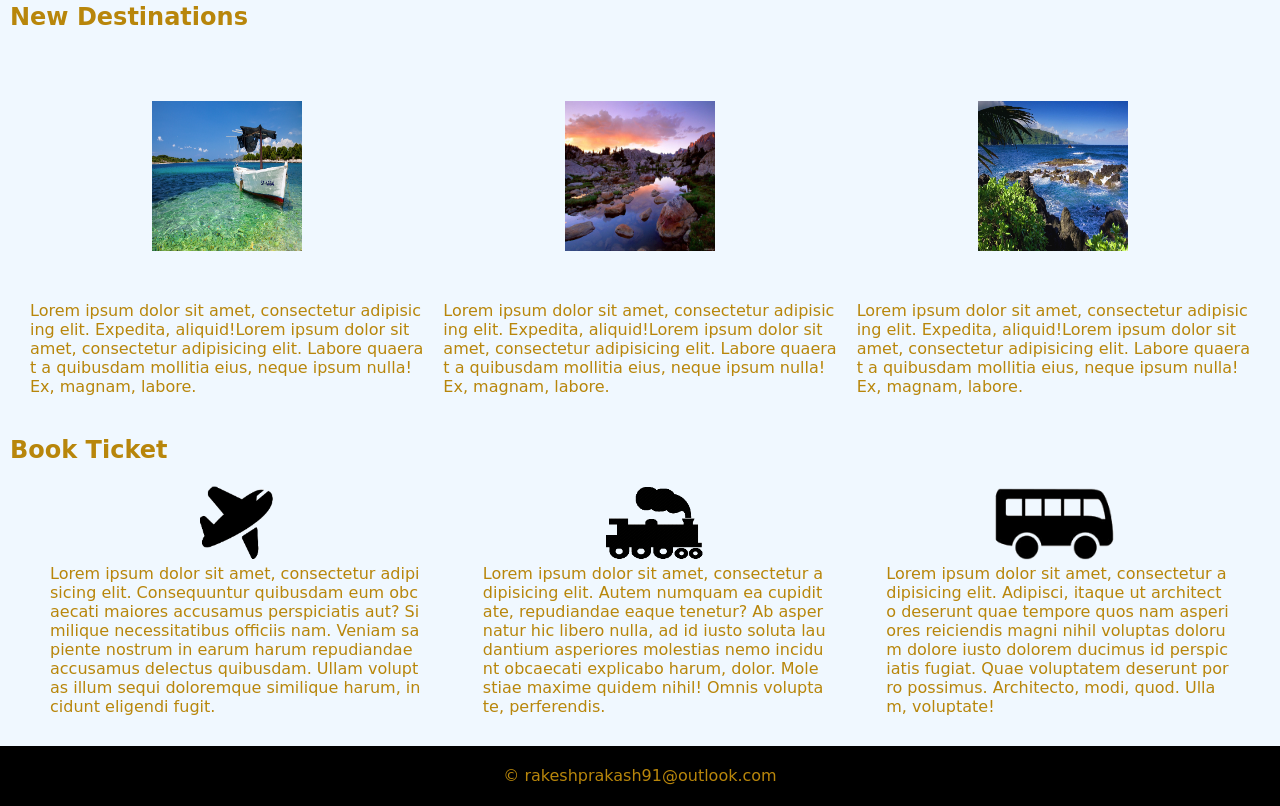
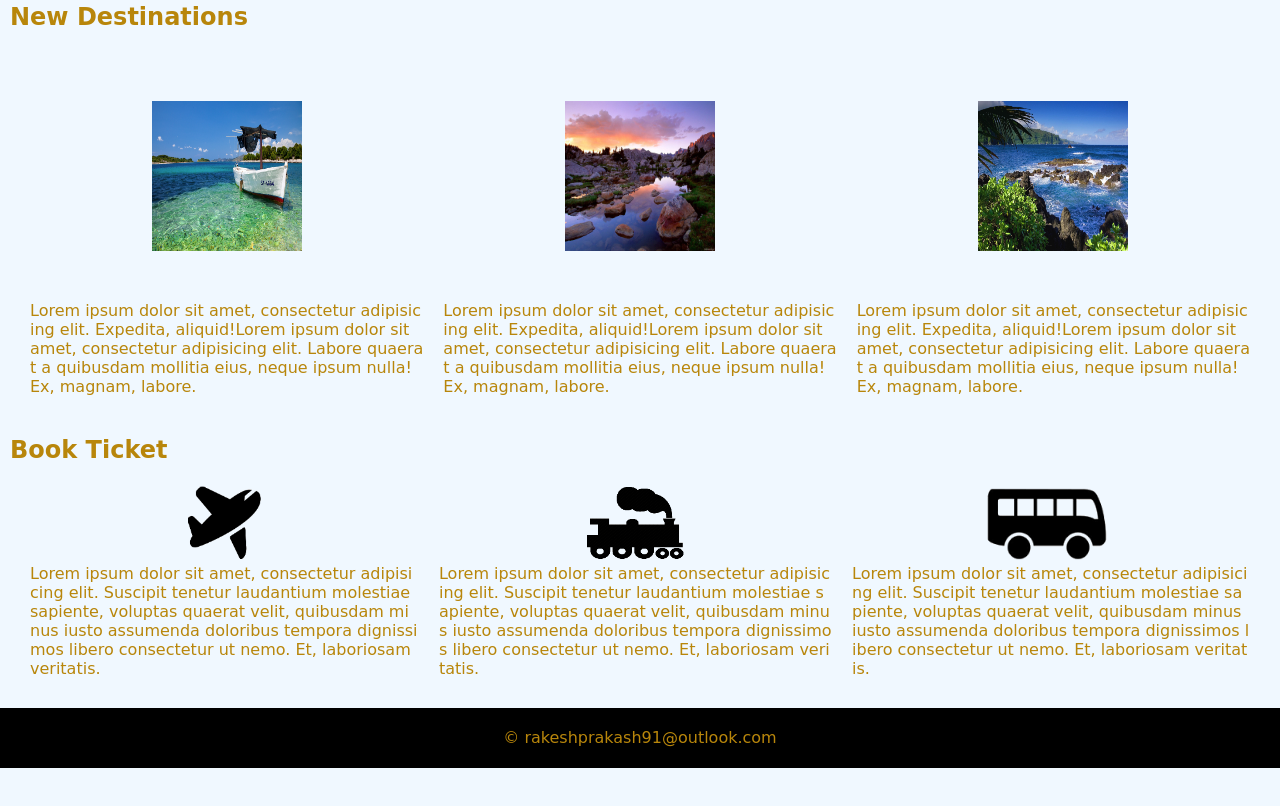
Before and after one commit to rakeshprakash91/htmlTemplate, a website: page index.html in a window 1280 px wide. Shown: the part 855-1661 px from the top of the page. After the commit the page ends 1623 px from the top, so only its background shows below. Drawn offline with Linux system fonts and the light colour scheme.

Commit message:
stylesheet updated

```diff
--- a/css/styles.less
+++ b/css/styles.less
@@ -111,7 +111,7 @@ main {
 		}
 		.bookTicket {
 			li {
-				padding: 0 30px;
+				padding: 0 10px;
 				word-break: break-all;
 			}
 			.rocket {
--- a/index.html
+++ b/index.html
@@ -71,15 +71,15 @@
 			<ul class="bookTicket">
 				<li>
 					<img src="css/img/rocket.png" class="rocket" alt="">
-            		<p>Lorem ipsum dolor sit amet, consectetur adipisicing elit. Consequuntur quibusdam eum obcaecati maiores accusamus perspiciatis aut? Similique necessitatibus officiis nam. Veniam sapiente nostrum in earum harum repudiandae accusamus delectus quibusdam. Ullam voluptas illum sequi doloremque similique harum, incidunt eligendi fugit.</p>
+					<p>Lorem ipsum dolor sit amet, consectetur adipisicing elit. Suscipit tenetur laudantium molestiae sapiente, voluptas quaerat velit, quibusdam minus iusto assumenda doloribus tempora dignissimos libero consectetur ut nemo. Et, laboriosam veritatis.</p>
 				</li>
 				<li>
 					<img src="css/img/train.png" class="train" alt="">
-            		<p>Lorem ipsum dolor sit amet, consectetur adipisicing elit. Autem numquam ea cupiditate, repudiandae eaque tenetur? Ab aspernatur hic libero nulla, ad id iusto soluta laudantium asperiores molestias nemo incidunt obcaecati explicabo harum, dolor. Molestiae maxime quidem nihil! Omnis voluptate, perferendis.</p>
+					<p>Lorem ipsum dolor sit amet, consectetur adipisicing elit. Suscipit tenetur laudantium molestiae sapiente, voluptas quaerat velit, quibusdam minus iusto assumenda doloribus tempora dignissimos libero consectetur ut nemo. Et, laboriosam veritatis.</p>
 				</li>
 				<li>
 					<img src="css/img/bus.png" class="train">
-            		<p>Lorem ipsum dolor sit amet, consectetur adipisicing elit. Adipisci, itaque ut architecto deserunt quae tempore quos nam asperiores reiciendis magni nihil voluptas dolorum dolore iusto dolorem ducimus id perspiciatis fugiat. Quae voluptatem deserunt porro possimus. Architecto, modi, quod. Ullam, voluptate!</p>
+					<p>Lorem ipsum dolor sit amet, consectetur adipisicing elit. Suscipit tenetur laudantium molestiae sapiente, voluptas quaerat velit, quibusdam minus iusto assumenda doloribus tempora dignissimos libero consectetur ut nemo. Et, laboriosam veritatis.</p>
 				</li>
 			</ul>
 		</section>
```
Also changed, not shown: css/styles.css. Lines whose indentation alone changed are shown as unchanged.
